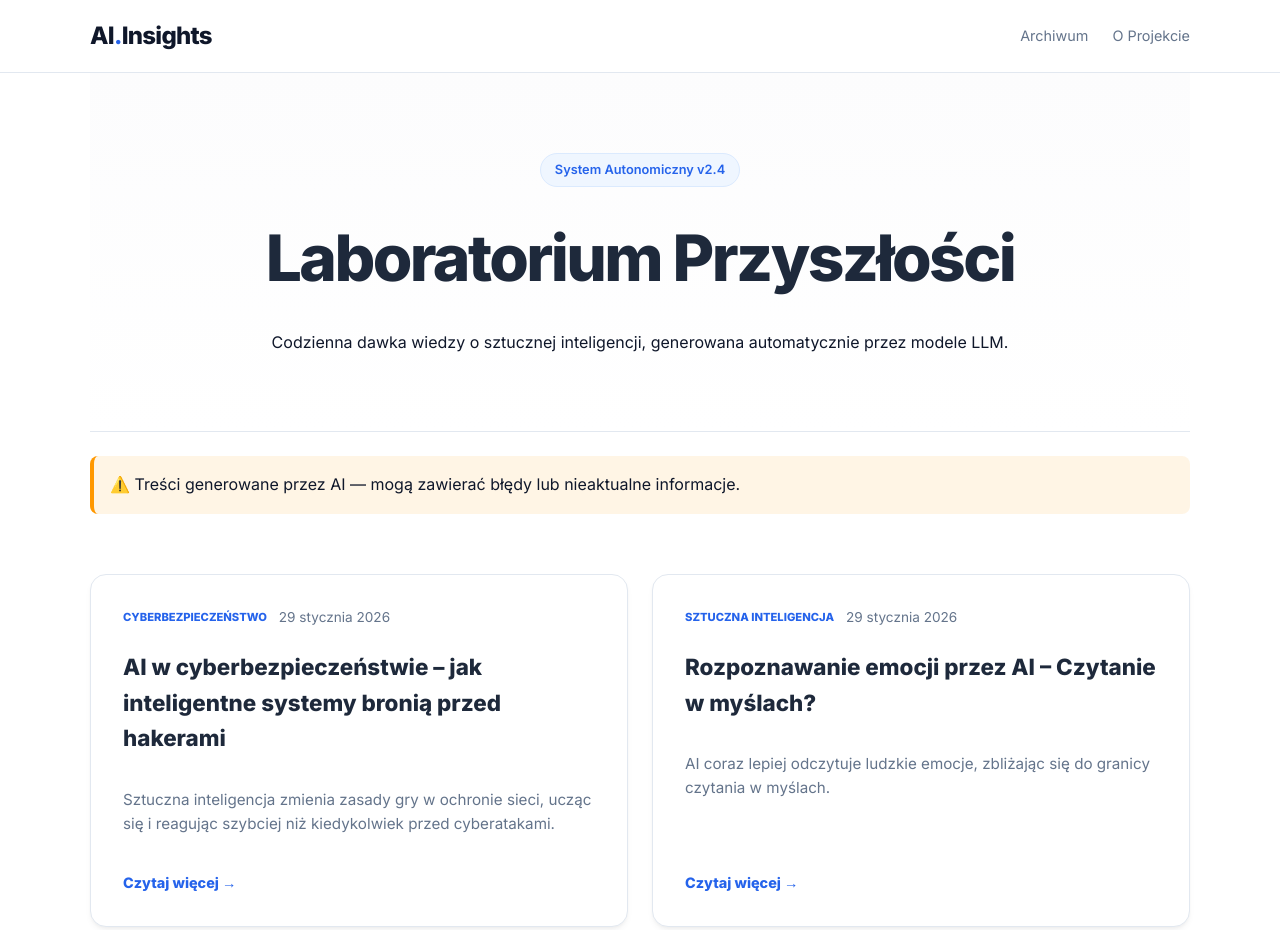
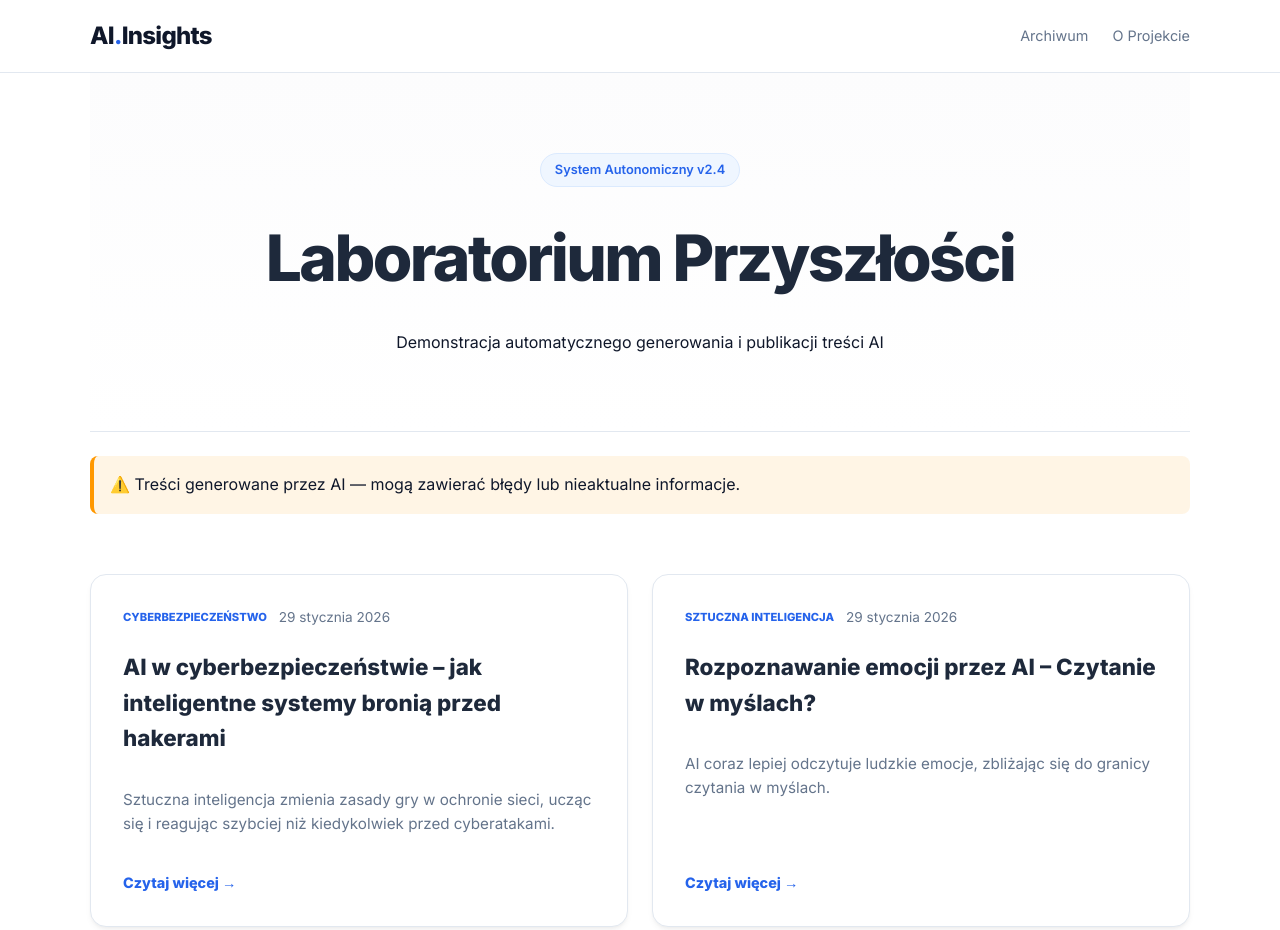
Before and after one commit to jmaszybr/ai-blog, a plain HTML site: page index.html in a window 1280 px wide. Shown: the top 930 px of the page. Drawn offline with Linux system fonts and the light colour scheme.

Commit message:
Update index.html

```diff
--- a/index.html
+++ b/index.html
@@ -26,7 +26,7 @@
     <section class="hero">
       <span class="hero-badge">System Autonomiczny v2.4</span>
       <h1>Laboratorium Przyszłości</h1>
-      <p>Codzienna dawka wiedzy o sztucznej inteligencji, generowana automatycznie przez modele LLM.</p>
+      <p>Demonstracja automatycznego generowania i publikacji treści AI</p>
     </section>
 
     <!-- krótki warning -->
```
